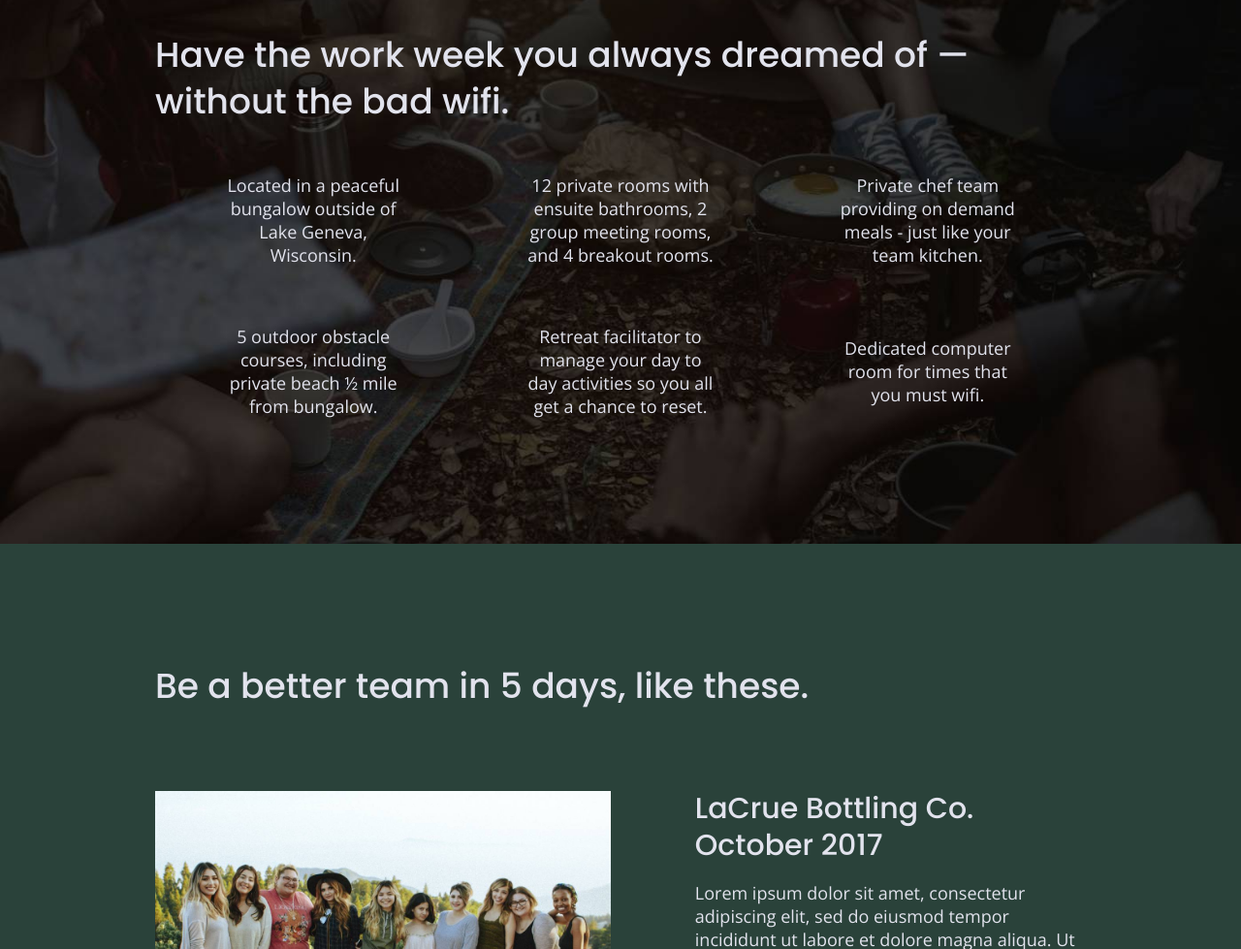
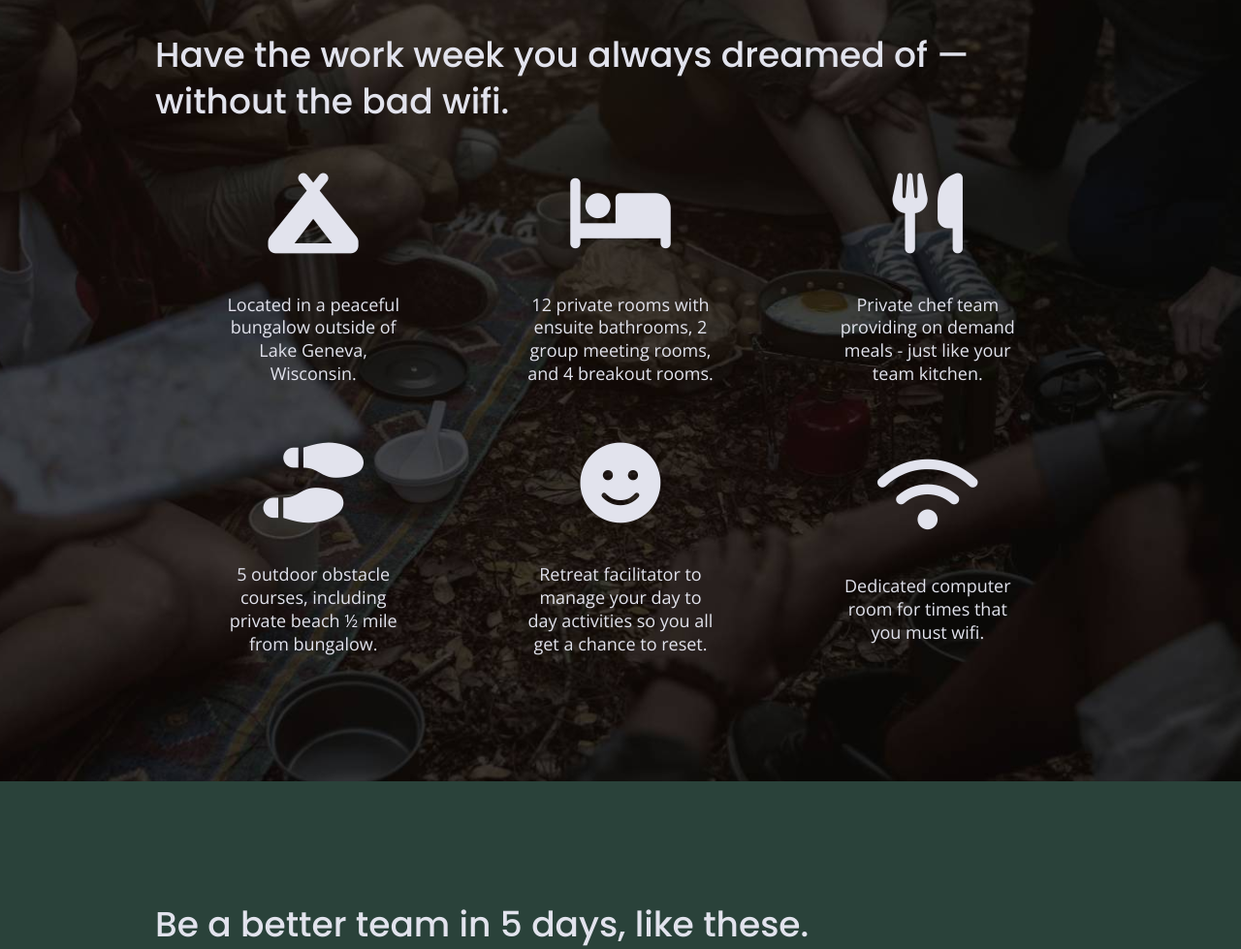
Before and after one commit to amberlehua/unplugged-retreat, a website built with Parcel: page index.html in a window 1280 px wide. Shown: the part 1099-2078 px from the top of the page at 97% size. Built offline with nearby package versions, Linux system fonts and the light colour scheme.

Commit message:
Add icons

```diff
--- a/css/main.css
+++ b/css/main.css
@@ -312,6 +312,11 @@ input[type=button] {
 .features article {
   width: 63%;
   margin: 30px 0;
+}
+
+.features i {
+  font-size: 4.6em;
+  margin-bottom: 40px;
 }
 
 
--- a/index.html
+++ b/index.html
@@ -18,6 +18,7 @@
 
   <link rel="stylesheet" href="css/normalize.css">
   <link rel="stylesheet" href="css/main.css">
+  <script src="https://kit.fontawesome.com/b583139452.js" crossorigin="anonymous"></script>
 
   <meta name="theme-color" content="#fafafa">
 
@@ -72,27 +73,27 @@
           <h2>Have the work week you always dreamed of — without the bad wifi.</h2>
         <div class="features-items">
           <article>
-            <p class="fontawesome-icon"></p>
+            <p class="fontawesome-icon"><i class="fas fa-campground"></i></p>
             <p class="features-item-description">Located in a peaceful bungalow outside of Lake Geneva, Wisconsin. </p>
           </article>
           <article>
-            <p class="fontawesome-icon"></p>
+            <p class="fontawesome-icon"><i class="fas fa-bed"></i></p>
             <p class="features-item-description">12 private rooms with ensuite bathrooms, 2 group meeting rooms, and 4 breakout rooms.</p>
           </article>
           <article>
-            <p class="fontawesome-icon"></p>
+            <p class="fontawesome-icon"><i class="fas fa-utensils"></i></p>
             <p class="features-item-description">Private chef team providing on demand meals - just like your team kitchen.</p>
           </article>
           <article>
-            <p class="fontawesome-icon"></p>
+            <p class="fontawesome-icon"><i class="fas fa-shoe-prints"></i></p>
             <p class="features-item-description">5 outdoor obstacle courses, including private beach ½ mile from bungalow.</p>
           </article>
           <article>
-            <p class="fontawesome-icon"></p>
+            <p class="fontawesome-icon"><i class="fas fa-smile"></i></p>
             <p class="features-item-description">Retreat facilitator to manage your day to day activities so you all get a chance to reset.</p>
           </article>
           <article>
-            <p class="fontawesome-icon"></p>
+            <p class="fontawesome-icon"><i class="fas fa-wifi"></i></p>
             <p class="features-item-description">Dedicated computer room for times that you must wifi.</p>
           </article>
         </div>
```
Also changed, not shown: about/index.html (+1 -0 lines), faq/index.html (+1 -0 lines).
